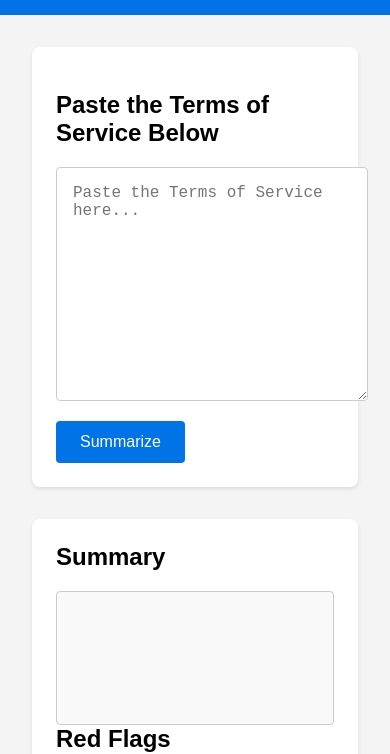
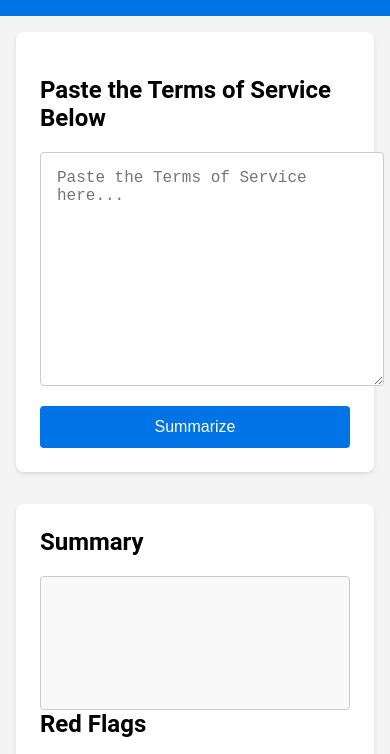
Before and after one commit to aarush-malik/study-platform, a plain HTML site: page index.html in a window 390 px wide. Shown: the part 97-851 px from the top of the page. Drawn offline with Linux system fonts and the light colour scheme.

Commit message:
Update styles.css

```diff
--- a/styles.css
+++ b/styles.css
@@ -1,5 +1,5 @@
 body {
-    font-family: Arial, sans-serif;
+    font-family: 'Roboto', sans-serif;
     margin: 0;
     padding: 0;
     background-color: #f4f4f4;
@@ -33,6 +33,7 @@ textarea {
     border: 1px solid #ccc;
     border-radius: 4px;
     font-size: 1rem;
+    resize: vertical;
 }
 
 button {
@@ -45,6 +46,7 @@ button {
     border-radius: 4px;
     cursor: pointer;
     font-size: 1rem;
+    transition: background-color 0.3s ease;
 }
 
 button:hover {
@@ -61,4 +63,15 @@ button:hover {
     border: 1px solid #ccc;
     border-radius: 4px;
     min-height: 100px;
+    margin-top: 1rem;
 }
+
+@media (max-width: 600px) {
+    main {
+        padding: 1rem;
+    }
+
+    button {
+        width: 100%;
+    }
+}
```
